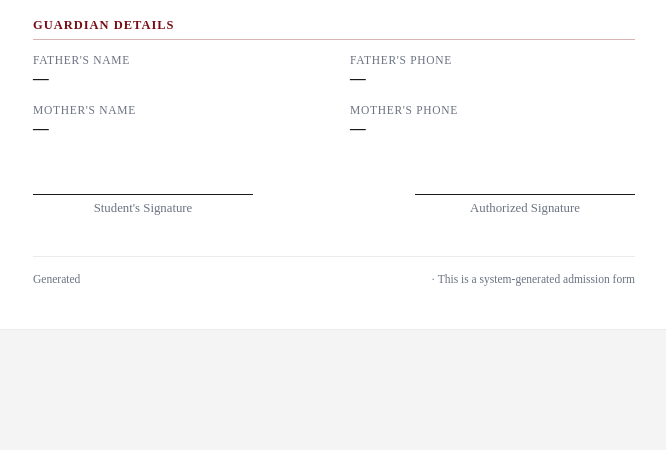
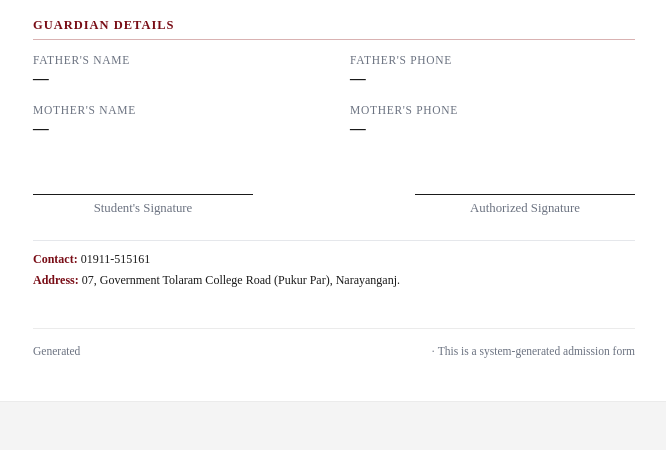
Before and after one commit to rafsanhasanpronoy/Update-IT, a Django app: template core/templates/admin/core/student_admission_form.html in a window 1280 px wide. Shown: the part 718-1168 px from the top of the page, without its empty margins (306-972 px from the left). Before the commit the page ends 1004 px from the top, so only its background shows below. Run offline with Django 5.2, Linux system fonts and the light colour scheme; the template is opened without the code that fills it, so the values that code supplies are empty; parts of the project's set-up code (start-up, migrations or seed data) failed here and were passed over.

Commit message:
Add academy contact details to student admission form

```diff
--- a/core/templates/admin/core/student_admission_form.html
+++ b/core/templates/admin/core/student_admission_form.html
@@ -129,6 +129,21 @@
     text-align: center;
   }
 
+  .sheet-contact {
+    margin-top: 24px;
+    padding-top: 10px;
+    border-top: 1px solid #e5e7eb;
+    display: grid;
+    grid-template-columns: 1fr;
+    gap: 5px;
+    font-size: 9pt;
+    line-height: 1.35;
+    color: var(--ink);
+    overflow-wrap: anywhere;
+    break-inside: avoid;
+    page-break-inside: avoid;
+  }
+  .sheet-contact strong { color: #790D16; }
   .sheet-footer {
     border-top: 1px solid rgba(0,0,0,0.08);
     padding-top: 16px;
@@ -394,6 +409,11 @@
     <div class="line">Authorized Signature</div>
   </div>
 
+  <div class="sheet-contact">
+    <div><strong>Contact:</strong> 01911-515161</div>
+    <div><strong>Address:</strong> 07, Government Tolaram College Road (Pukur Par), Narayanganj.</div>
+  </div>
+
   <div class="sheet-footer">
     <span>Generated {{ generated_at|date:"d M Y, g:i A" }}</span>
     <span>{{ academy_name }} &middot; This is a system-generated admission form</span>
```
